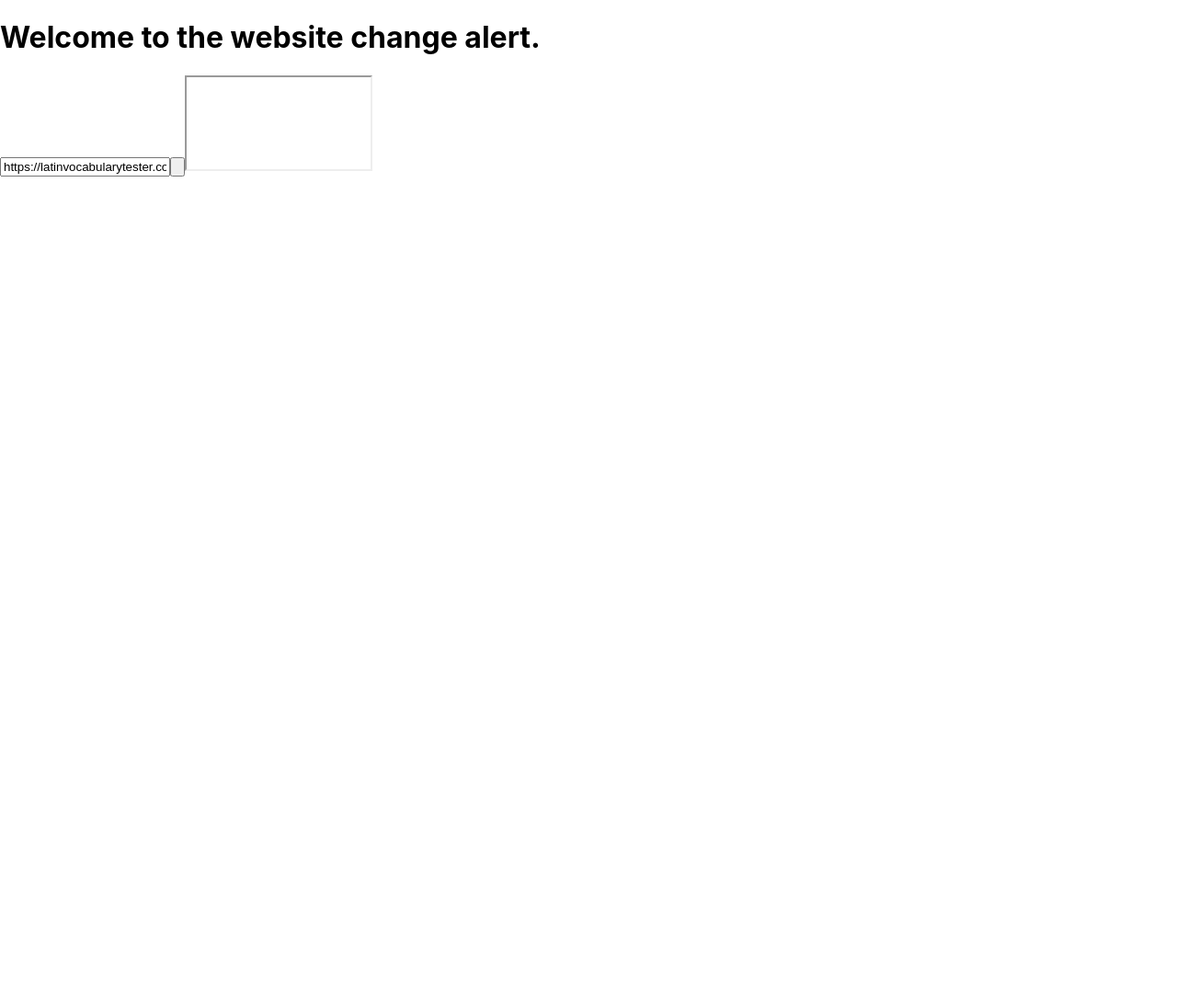
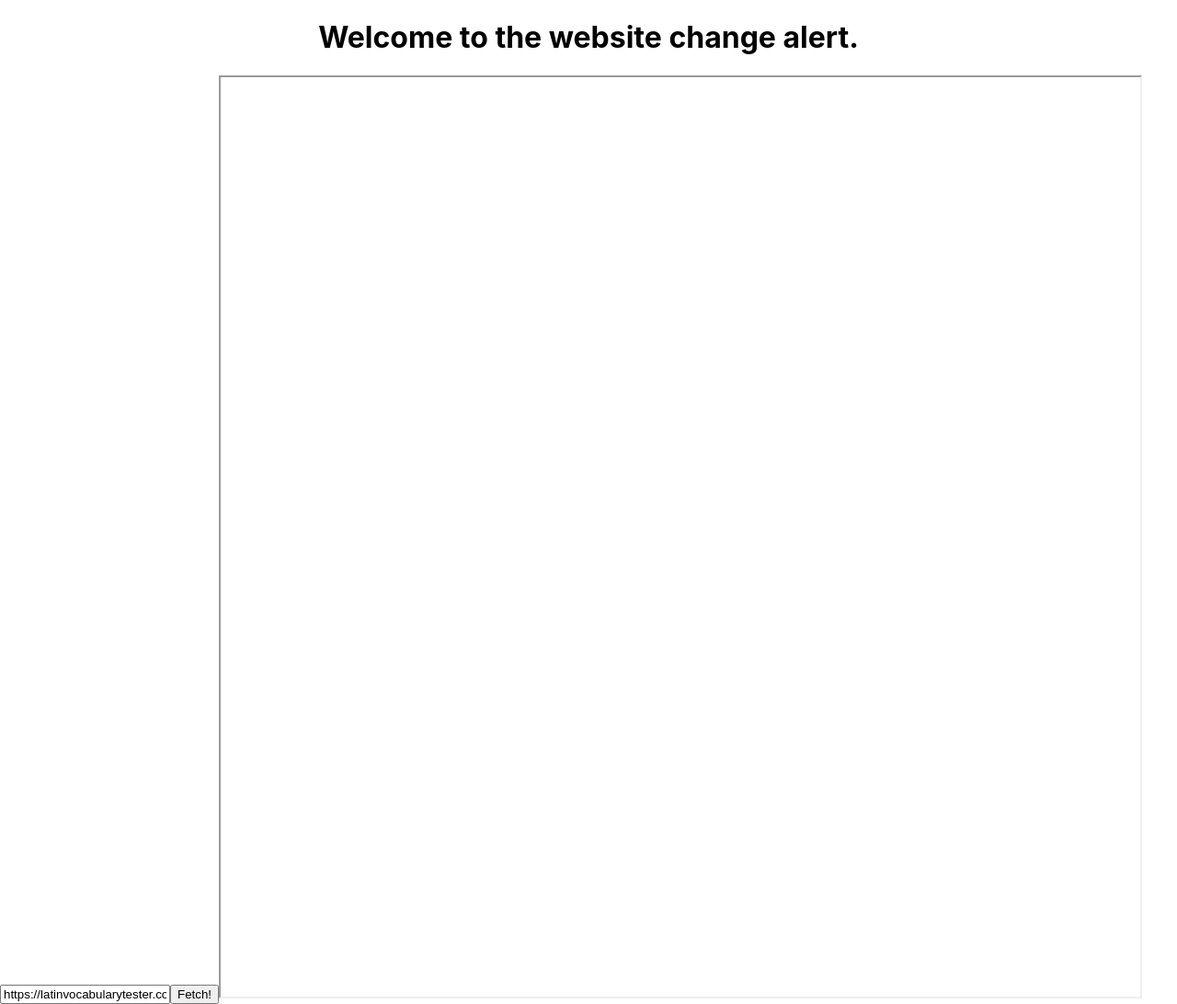
Before and after one commit to starswap/WebsiteChangeAlert, a React (Create React App) app in the folder client/: page / in a window 1280 px wide. Shown: the whole page at 92% size. Before the commit the page ends 800 px from the top, so only its background shows below. Built offline with nearby package versions, Linux system fonts and the light colour scheme.

Commit message:
Reorganise react structure to start to build frontend

```diff
--- a/client/src/App.css
+++ b/client/src/App.css
@@ -36,3 +36,7 @@
     transform: rotate(360deg);
   }
 }
+
+#title {
+  text-align:center;
+}
--- a/client/src/App.js
+++ b/client/src/App.js
@@ -1,30 +1,14 @@
 import logo from './logo.svg';
 import './App.css';
+import FetchStep1 from './components/fetchStep1';
 
-async function fetchWebsite() {
-  let url = document.getElementById("url").value;
-  const urlMatcher = /(https?:\/\/.*\/)/;
-
-  document.cookie = "targetPage="+url+"; SameSite=None; Secure";
-  document.cookie = "targetDomain="+url.match(urlMatcher)[1]+"; SameSite=None; Secure"
-  document.getElementById("myFrame").src = './proxyPage';
-
-  // document.querySelectorAll('*').forEach(item => {
-  //   item.addEventListener('click', event => {
-  //     alert("You clicked me")
-  //   })
-  // })
-}
 
 function App() {
   return (
 
     <>
-      <h1>Welcome to the website change alert.</h1>
-      <div id="inject"></div>
-      <input id="url" type="text" value="https://latinvocabularytester.com/" />
-      <input type="button" onClick={fetchWebsite} />
-      <iframe id="myFrame" width={200} height={100} />
+      <h1 id="title">Welcome to the website change alert.</h1>
+      <FetchStep1 />
     </>
 
   );
--- /dev/null
+++ b/client/src/components/fetchStep1.css
@@ -0,0 +1,4 @@
+#elementPickFrame {
+    width: 1000px;
+    height: 1000px;
+}
--- /dev/null
+++ b/client/src/components/fetchStep1.js
@@ -0,0 +1,37 @@
+import {useState, useRef} from 'react';
+import './fetchStep1.css';
+
+
+export default function FetchStep1 () {
+
+    let [url, setUrl] = useState("https://latinvocabularytester.com/");
+    const frame = useRef(null);
+
+    async function fetchFrame() {
+        console.log("Called");
+        const urlMatcher = /(https?:\/\/[^/]*)\//;
+
+        document.cookie = "targetPage="+url+"; SameSite=None; Secure";
+        document.cookie = "targetDomain="+url.match(urlMatcher)[1]+"; SameSite=None; Secure";
+        frame.current.contentWindow.location.reload(); //forces update
+
+        // document.querySelectorAll('*').forEach(item => {
+        //   item.addEventListener('click', event => {
+        //     alert("You clicked me")
+        //   })
+        // })
+      }
+
+      function handleChange(e) {
+        setUrl(e.target.value);
+      }
+
+      return (
+        <>
+            <input id="url" type="text" value={url} onChange={handleChange} />
+            <input type="button" onClick={fetchFrame} value="Fetch!"/>
+            <iframe ref={frame} id="elementPickFrame" src='./proxyPage' />
+        </>
+      )
+
+}
```
